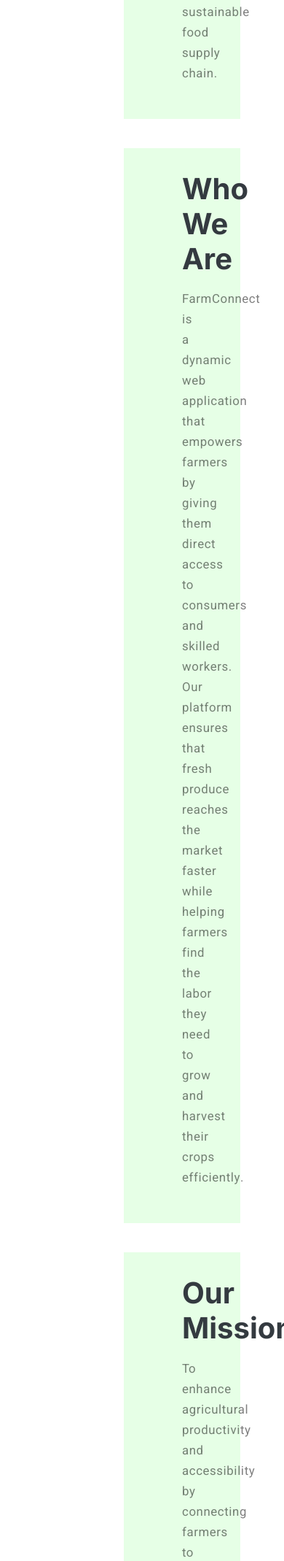
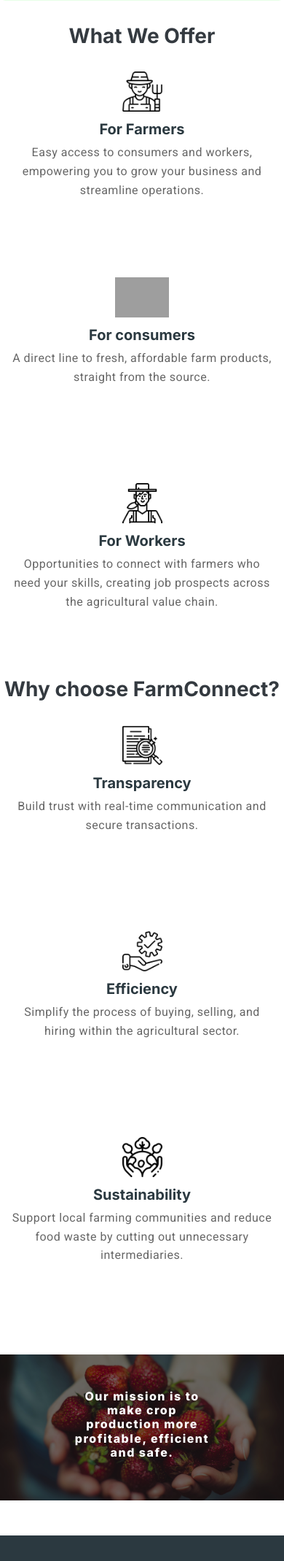
Before and after one commit to Otormin/FarmConnect, a PHP site: page /About.php in a window 390 px wide; the page is wider, and only the part inside the window is pictured. Shown: the part 1322-3461 px from the top of that part at 73% size. Run offline with PHP 8.4, Linux system fonts and the light colour scheme; some libraries are stand-ins or nearby versions; grey boxes are pictures that could not be loaded.

Commit message:
Add responsive About Us CSS and improvements

```diff
--- a/About.php
+++ b/About.php
@@ -125,39 +125,42 @@ session_start();
 <body>
 
     <style>
-
         h3 {
-    font-size: 40px;
+            font-size: 2rem; /* More flexible */
             text-align: center;
-    margin-bottom: 17.5px;
+            margin-bottom: 1rem;
             color: #343a40;
         }
 
         p {
             text-align: center;
-    font-size: 1.05rem;
-    line-height: 1.75rem;
-    letter-spacing: 0.6px;
-    color: rgb(0, 0, 0, .5);
+            font-size: 1rem;
+            line-height: 1.6rem;
+            letter-spacing: 0.5px;
+            color: rgba(0, 0, 0, 0.6);
         }
 
         .section-section1 {
-    margin: 2.5rem 170px;
-    padding: 2rem 80px;
+            margin: 2rem auto;
+            padding: 2rem;
+            max-width: 1000px;
             background-color: #e6ffe6;
+            border-radius: 8px;
         }
 
         .section-section3 .second-image {
             position: relative;
-    height: 450px;
-    margin: auto;
+            height: 300px;
+            margin: 2rem auto;
+            max-width: 100%;
         }
 
-.section-section3 .second-image img{
+        .section-section3 .second-image img {
             width: 100%;
             height: 100%;
             object-fit: cover;
             position: absolute;
+            top: 0; left: 0;
         }
 
         .second-image-text {
@@ -170,15 +173,14 @@ p {
 
         h6 {
             color: white;
-    font-size: 3.5rem;
-    font-weight: 900;
-    letter-spacing: 2px;
+            font-size: 2rem;
+            font-weight: 800;
+            letter-spacing: 1.5px;
         }
 
         .overlay2 {
             position: absolute;
-    top: 0;
-    left: 0;
+            top: 0; left: 0;
             width: 100%;
             height: 100%;
             background-color: rgba(0, 0, 0, 0.55);
@@ -186,28 +188,54 @@ h6 {
 
         .inside-section3, .inside-section3-1 {
             display: flex;
-    padding: 1.5rem 170px;
-    margin-bottom: 25px;
-    text-align: center;
-    justify-content: space-between;
-    align-items: center;
+            flex-wrap: wrap;
+            justify-content: center;
+            gap: 2rem;
+            padding: 2rem 1rem;
         }
 
-span {
-    margin-bottom: 10px;
+        .section-inside {
+            flex: 1 1 250px;
+            max-width: 300px;
+            text-align: center;
         }
 
-span img {
+        .section-inside span img {
             height: 55px;
         }
 
         h4 {
-    margin-bottom: 10px;
+            margin-top: 0.75rem;
+            margin-bottom: 0.5rem;
+            font-size: 1.25rem;
+        }
+
+        /* Responsive adjustments */
+        @media (max-width: 768px) {
+            h3 {
+                font-size: 1.75rem;
+            }
+
+            h6 {
+                font-size: 100%;
+            }
+
+            .section-section1 {
+                padding: 1.5rem;
+            }
+
+            .inside-section3, .inside-section3-1 {
+                flex-direction: column;
+                padding: 1rem;
             }
 
             .section-inside {
-    padding-left: 7px;
-    padding-right: 7px;
+                max-width: 100%;
+            }
+
+            .section-section3 .second-image {
+                height: 200px;
+            }
         }
     </style>
 
@@ -264,7 +292,7 @@ h4 {
                     <h4> Transparency </h4>
                     <p> Build trust with real-time communication and secure transactions. </p>
                 </div>
-            <div class="section-insid1">
+            <div class="section-inside">
                     <span><img src="img/efficiency.png" alt=""></span>
                     <h4> Efficiency </h4>
                     <p> Simplify the process of buying, selling, and hiring within the agricultural sector. </p>
@@ -282,7 +310,6 @@ h4 {
         <img src="img/strawberries.jpg" alt="Strawberries">
         <div class="overlay2"></div>
             <div class="second-image-text"><h6> Our mission is to make crop production more profitable, efficient and safe. </h6></div>
-            <p></p>
         </div>
         </div>
 
```
Lines whose indentation alone changed are shown as unchanged.
